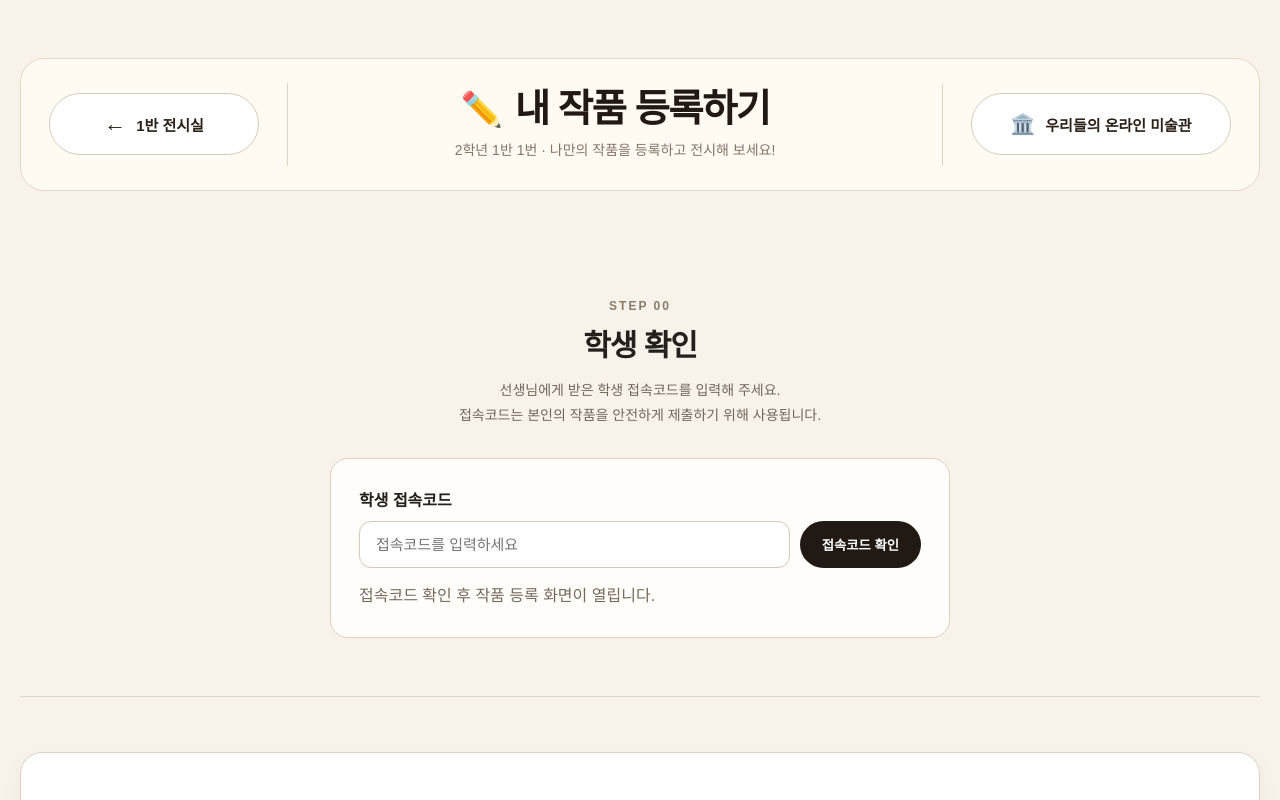
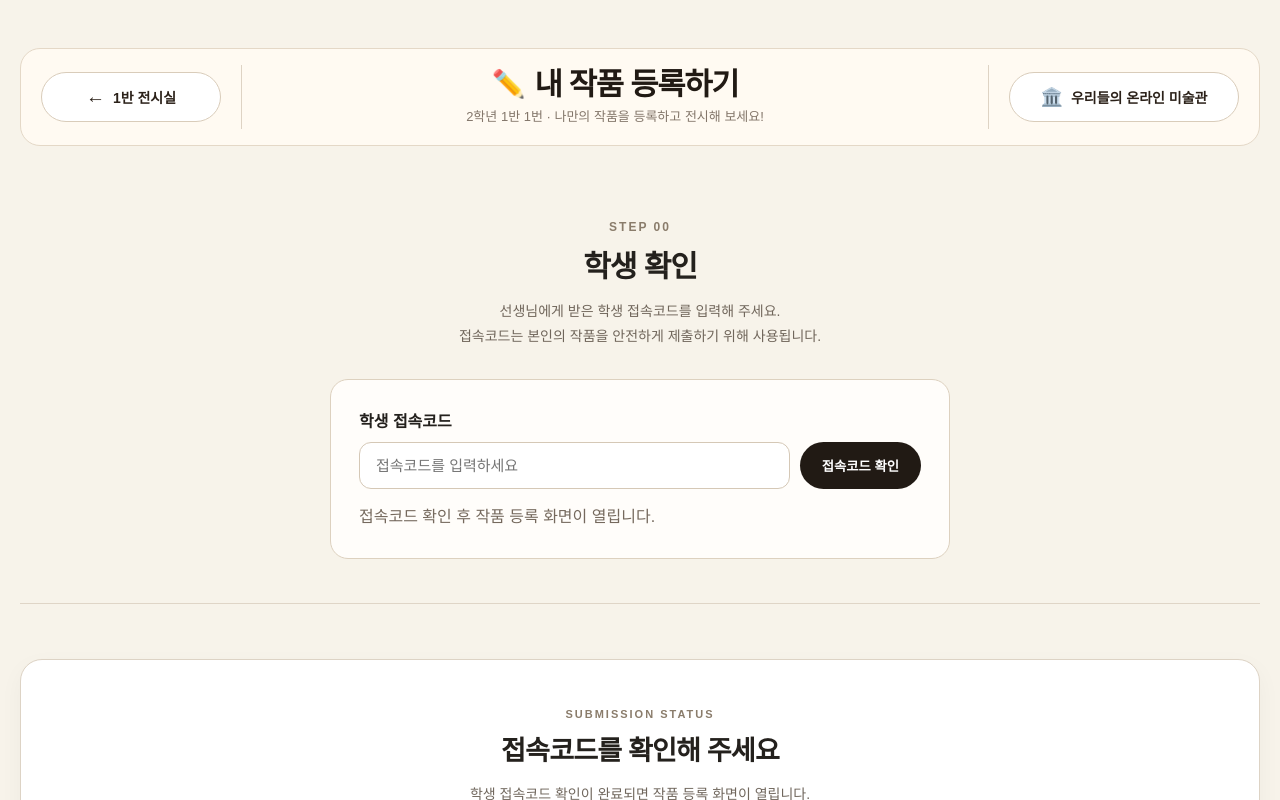
Before and after one commit to vizitostar-ctrl/our-art-museum, a Next.js app: page /class/1/student/1/register in a window 1280 px wide. Shown: the top 800 px of the page. Built offline with nearby package versions, Linux system fonts and the light colour scheme; no server answers.

Commit message:
Make registration header more compact

```diff
--- a/app/globals.css
+++ b/app/globals.css
@@ -882,34 +882,37 @@ img {
 
 
 /* =========================================
-   등록 페이지 상단 헤더 (3단 topbar형)
-========================================= */
+   등록 페이지 상단 헤더 - 컴팩트형
+   ========================================= */
 
 .register-topbar {
   width: 100%;
   display: grid;
-  grid-template-columns: 210px minmax(0, 1fr) 260px;
+  grid-template-columns: 180px minmax(0, 1fr) 230px;
   align-items: center;
-  gap: 28px;
+  gap: 20px;
 
   box-sizing: border-box;
-  margin: 28px 0 50px;
-  padding: 24px 28px;
+  margin: 18px 0 30px;
+  padding: 16px 20px;
 
   background: var(--color-surface-warm);
   border: 1px solid #e4d8c7;
-  border-radius: 24px;
+  border-radius: 20px;
 }
 
+
+/* 왼쪽 / 오른쪽 버튼 */
+
 .register-topbar-button {
-  min-height: 62px;
+  min-height: 50px;
 
   display: flex;
   align-items: center;
   justify-content: center;
-  gap: 10px;
+  gap: 8px;
 
-  padding: 14px 20px;
+  padding: 10px 16px;
 
   background: var(--color-surface);
   border: 1px solid var(--color-border-strong);
@@ -917,7 +920,7 @@ img {
 
   color: #2b2119;
   text-decoration: none;
-  font-size: 15px;
+  font-size: 14px;
   font-weight: 700;
 
   transition:
@@ -929,18 +932,20 @@ img {
 .register-topbar-button:hover {
   transform: translateY(-2px);
   background: var(--color-surface-alt);
-  box-shadow: 0 8px 20px rgba(53, 39, 27, 0.08);
+  box-shadow: 0 6px 16px rgba(53, 39, 27, 0.08);
 }
 
 .register-topbar-arrow {
-  font-size: 22px;
+  font-size: 19px;
   line-height: 1;
 }
 
+
+/* 가운데 제목 */
+
 .register-topbar-main {
   min-width: 0;
-
-  padding: 4px 32px;
+  padding: 2px 24px;
 
   border-left: 1px solid #ded3c4;
   border-right: 1px solid #ded3c4;
@@ -952,23 +957,23 @@ img {
   display: flex;
   align-items: center;
   justify-content: center;
-  gap: 12px;
+  gap: 9px;
 
-  margin-bottom: 8px;
+  margin-bottom: 5px;
 }
 
 .register-topbar-title h1 {
   margin: 0;
 
   color: var(--color-text-strong);
-  font-size: clamp(28px, 3vw, 42px);
+  font-size: clamp(24px, 2.4vw, 34px);
   font-weight: 800;
   line-height: 1.15;
   letter-spacing: -0.04em;
 }
 
 .register-topbar-icon {
-  font-size: 34px;
+  font-size: 27px;
   line-height: 1;
 }
 
@@ -976,21 +981,20 @@ img {
   margin: 0;
 
   color: #83766a;
-  font-size: 14px;
-  line-height: 1.6;
+  font-size: 13px;
+  line-height: 1.5;
 }
 
 .register-topbar-icon-small {
-  font-size: 20px;
+  font-size: 18px;
 }
-
 
 /* =========================================
    등록 페이지 공통 섹션
 ========================================= */
 
 .register-section {
-  padding: 58px 0;
+  padding: 44px 0;
   border-bottom: 1px solid var(--color-border-soft);
 }
 
```
